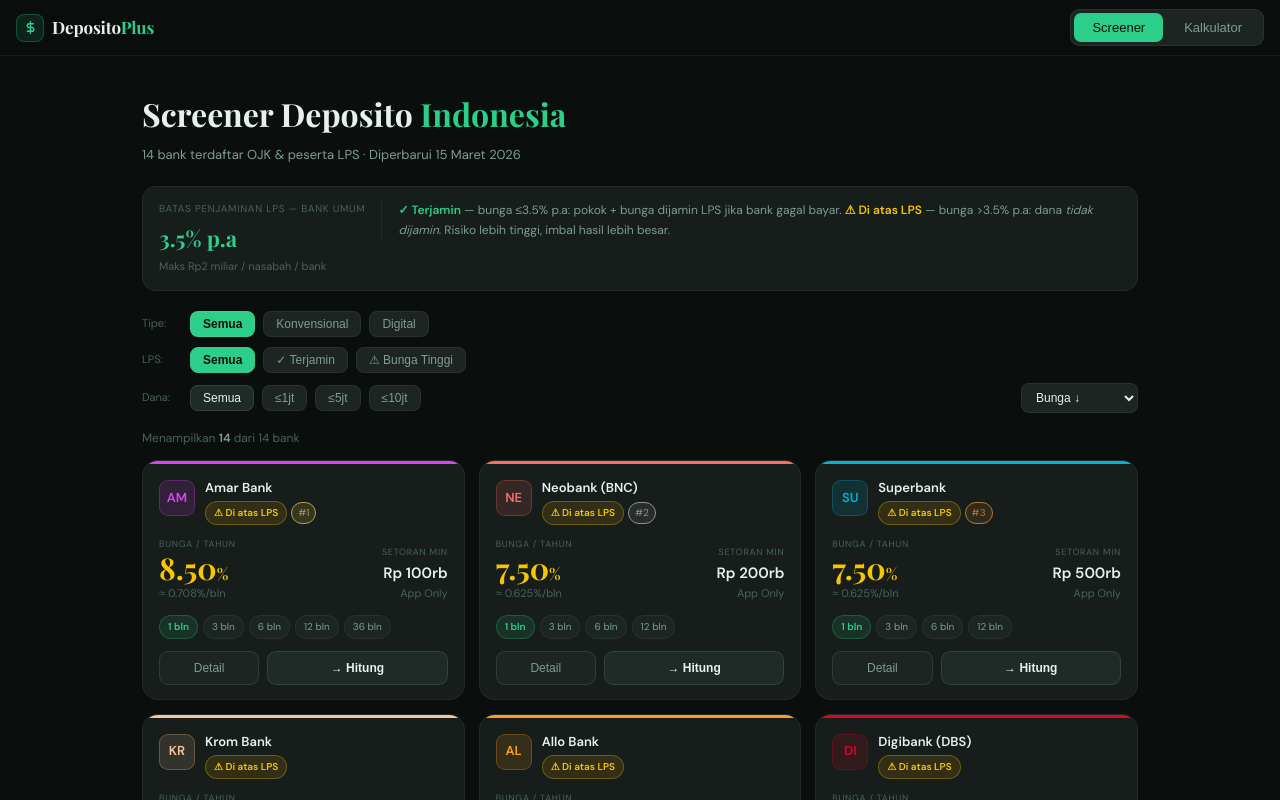
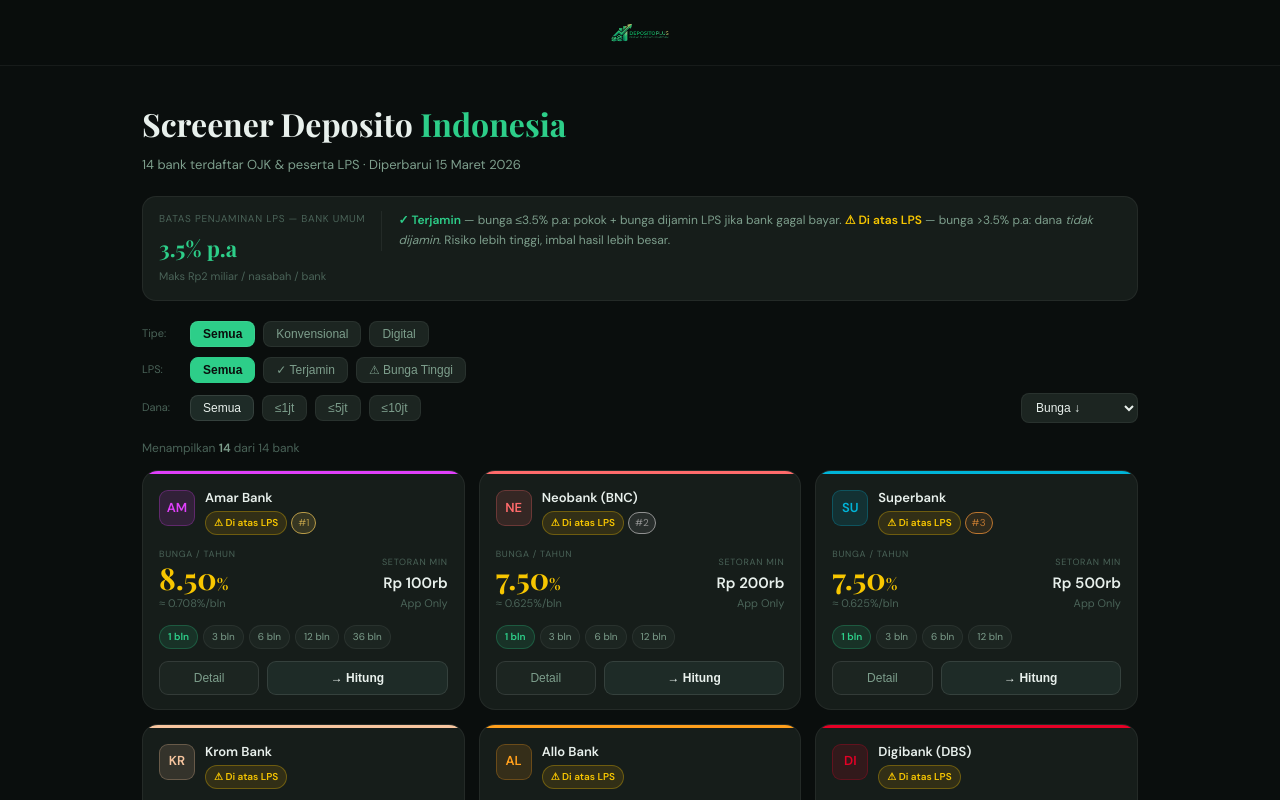
Before and after one commit to rendipurnomo/deposito-app, a React (Vite) app: page / in a window 1280 px wide. Shown: the top 800 px of the page. Built offline with nearby package versions, Linux system fonts and the light colour scheme.

Commit message:
feat:change logo

```diff
--- a/src/App.jsx
+++ b/src/App.jsx
@@ -231,24 +231,25 @@
 function Navbar({ activeTab, setActiveTab }) {
   const { isMobile } = useBreakpoint()
   return (
-    <nav style={{ position: 'sticky', top: 0, zIndex: 50, display: 'flex', alignItems: 'center', justifyContent: 'space-between', padding: '0 1rem', height: 56, background: 'rgba(10,14,13,0.95)', backdropFilter: 'blur(16px)', borderBottom: '1px solid var(--border)' }}>
-      <div style={{ display: 'flex', alignItems: 'center', gap: 8 }}>
-        <div style={{ width: 28, height: 28, borderRadius: 8, background: 'var(--accent-muted)', border: '1px solid var(--accent-border)', display: 'flex', alignItems: 'center', justifyContent: 'center', flexShrink: 0 }}>
-          <svg width="13" height="13" viewBox="0 0 24 24" fill="none" stroke="var(--accent)" strokeWidth="2.5" strokeLinecap="round" strokeLinejoin="round">
-            <line x1="12" y1="1" x2="12" y2="23"/><path d="M17 5H9.5a3.5 3.5 0 0 0 0 7h5a3.5 3.5 0 0 1 0 7H6"/>
-          </svg>
-        </div>
-        <span style={{ fontFamily: 'Playfair Display', fontWeight: 700, fontSize: isMobile ? 15 : 17, letterSpacing: '-0.01em', whiteSpace: 'nowrap' }}>
-          Deposito<span style={{ color: 'var(--accent)' }}>Plus</span>
-        </span>
-      </div>
-      <div style={{ display: 'flex', gap: 3, background: 'var(--bg-input)', borderRadius: 9, padding: 3, border: '1px solid var(--border)' }}>
+    <nav style={{ position: 'sticky', top: 0, zIndex: 50, display: 'flex', alignItems: 'center', justifyContent: 'center', padding: '0 1rem', height: 66, background: 'rgba(10,14,13,0.95)', backdropFilter: 'blur(16px)', borderBottom: '1px solid var(--border)' }}>
+      <div style={{ display: 'flex', alignItems: 'center' }}>
+  <img
+    src="/logo.png"
+    alt="DepositoPlus"
+    style={{
+      height: isMobile ? 120 : 58,
+      width: 'auto',
+      objectFit: 'contain',
+    }}
+  />
+</div>
+      {/* <div style={{ display: 'flex', gap: 3, background: 'var(--bg-input)', borderRadius: 9, padding: 3, border: '1px solid var(--border)' }}>
         {[['screener','Screener'],['kalkulator','Kalkulator']].map(([tab, label]) => (
           <button key={tab} onClick={() => setActiveTab(tab)} style={{ padding: isMobile ? '6px 12px' : '7px 18px', borderRadius: 7, border: 'none', cursor: 'pointer', fontSize: isMobile ? 12 : 13, fontWeight: 500, transition: 'all 0.2s', background: activeTab === tab ? 'var(--accent)' : 'transparent', color: activeTab === tab ? '#0a0e0d' : 'var(--text-secondary)', whiteSpace: 'nowrap' }}>
             {label}
           </button>
         ))}
-      </div>
+      </div> */}
     </nav>
   )
 }
```
Also changed, not shown: public/logo.png (added).
